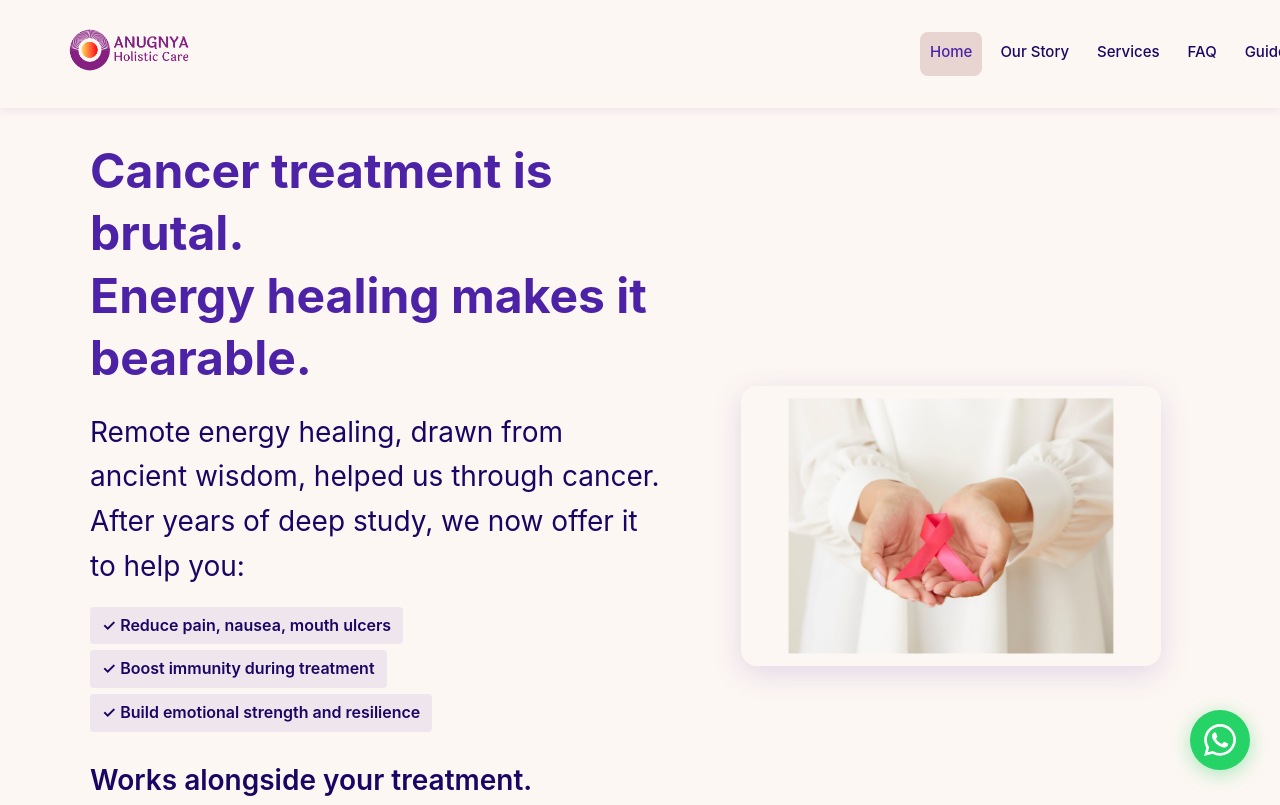
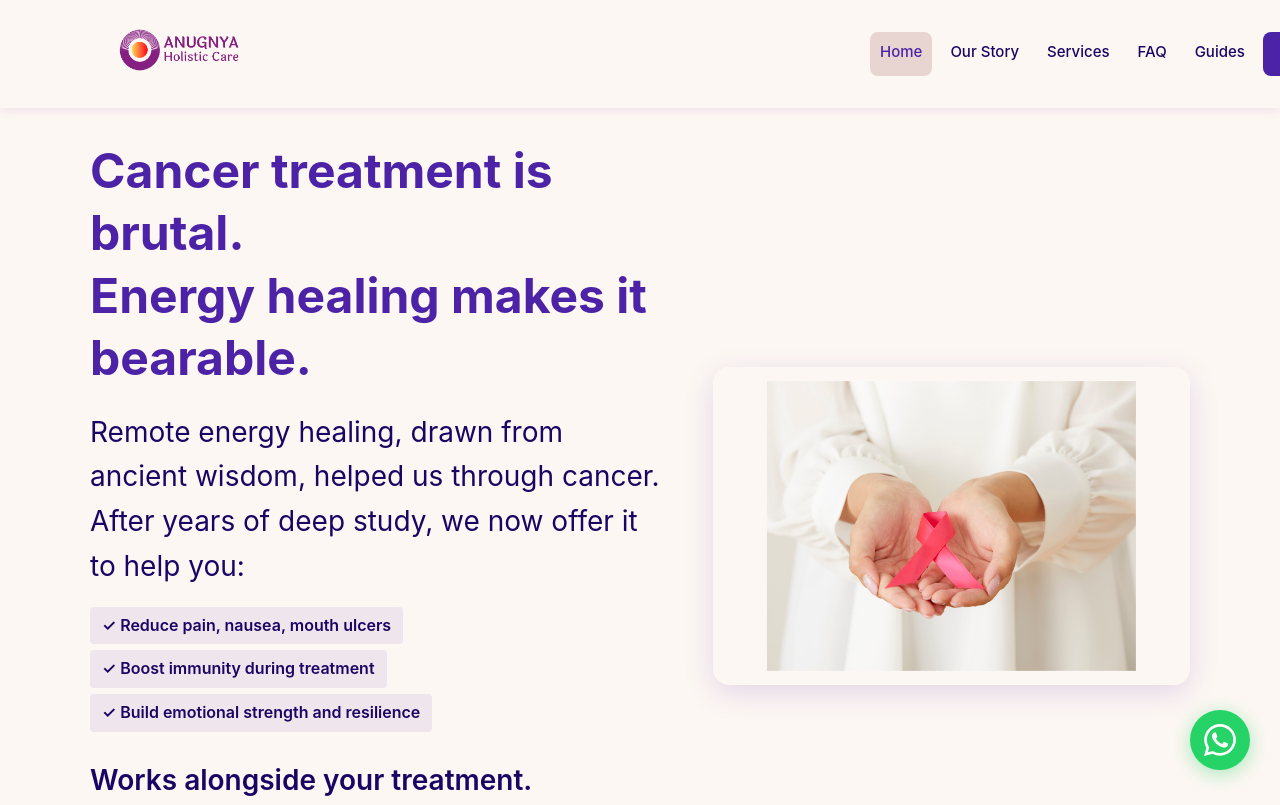
Before and after one commit to Rajiv-Lal/anugnya-website-dev, a plain HTML site: page index.html in a window 1280 px wide. Shown: the top 805 px of the page. Drawn offline with Linux system fonts and the light colour scheme.

Commit message:
Final: Header centered, hero balanced, image 480px, text hierarchy fixed

```diff
--- a/css/styles.css
+++ b/css/styles.css
@@ -1096,6 +1096,10 @@ a {
         padding: 20px 0;
     }
 
+    .header .container {
+        max-width: 1100px;
+    }
+
     .logo img {
         height: 60px;
     }
@@ -1185,7 +1189,7 @@ a {
     }
 
     .hero-right img {
-        max-width: 420px;
+        max-width: 480px;
         border-radius: 16px;
     }
 
```
